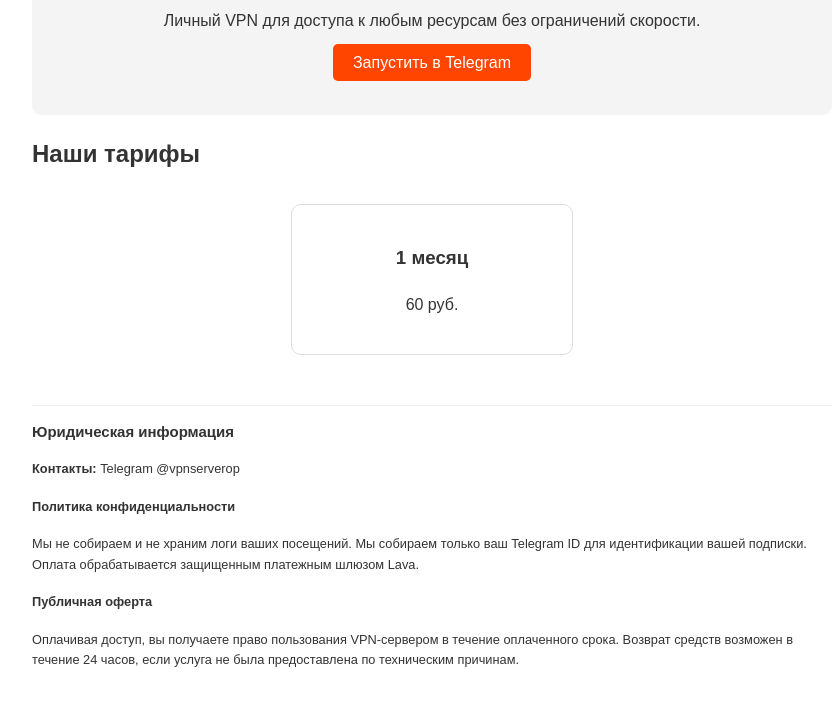
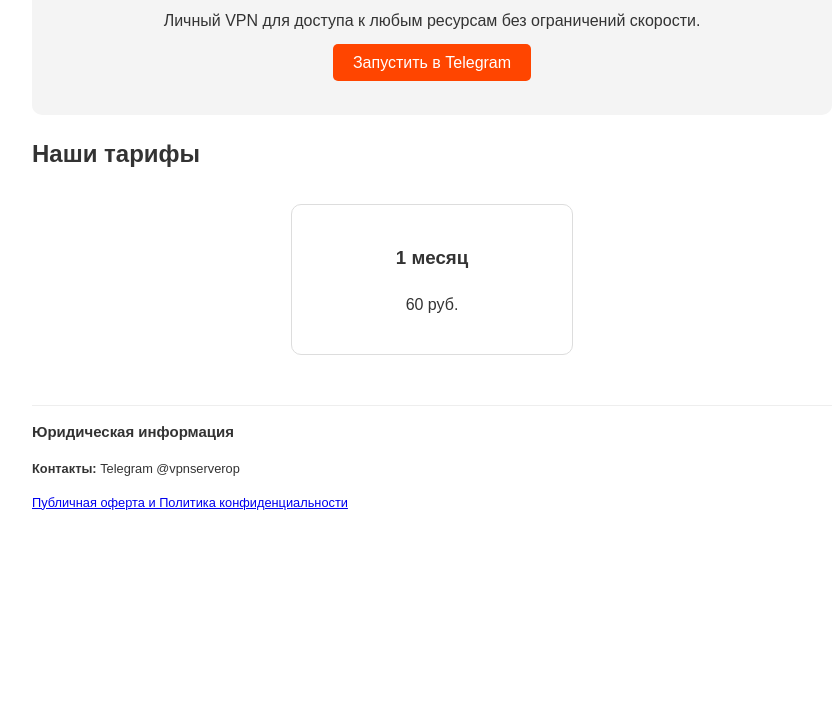
Before and after one commit to tol686/tol686.github.io, a plain HTML site: page pomelovpn/index.html in a window 1280 px wide. Shown: the part 146-850 px from the top of the page, without its empty margins (208-1045 px from the left). After the commit the page ends 800 px from the top, so only its background shows below. Drawn offline with Linux system fonts and the light colour scheme.

Commit message:
Update index.html

```diff
--- a/pomelovpn/index.html
+++ b/pomelovpn/index.html
@@ -35,12 +35,7 @@
 <section id="docs" class="footer-links">
     <h3>Юридическая информация</h3>
     <p><strong>Контакты:</strong> Telegram @vpnserverop</p>
-
-    <h4>Политика конфиденциальности</h4>
-    <p>Мы не собираем и не храним логи ваших посещений. Мы собираем только ваш Telegram ID для идентификации вашей подписки. Оплата обрабатывается защищенным платежным шлюзом Lava.</p>
-
-    <h4>Публичная оферта</h4>
-    <p>Оплачивая доступ, вы получаете право пользования VPN-сервером в течение оплаченного срока. Возврат средств возможен в течение 24 часов, если услуга не была предоставлена по техническим причинам.</p>
+    <p><a href="https://tolyaneblan.ru/pomelovpn/policy.html">Публичная оферта и Политика конфиденциальности</a></p>
 </section>
 
 </body>
```
